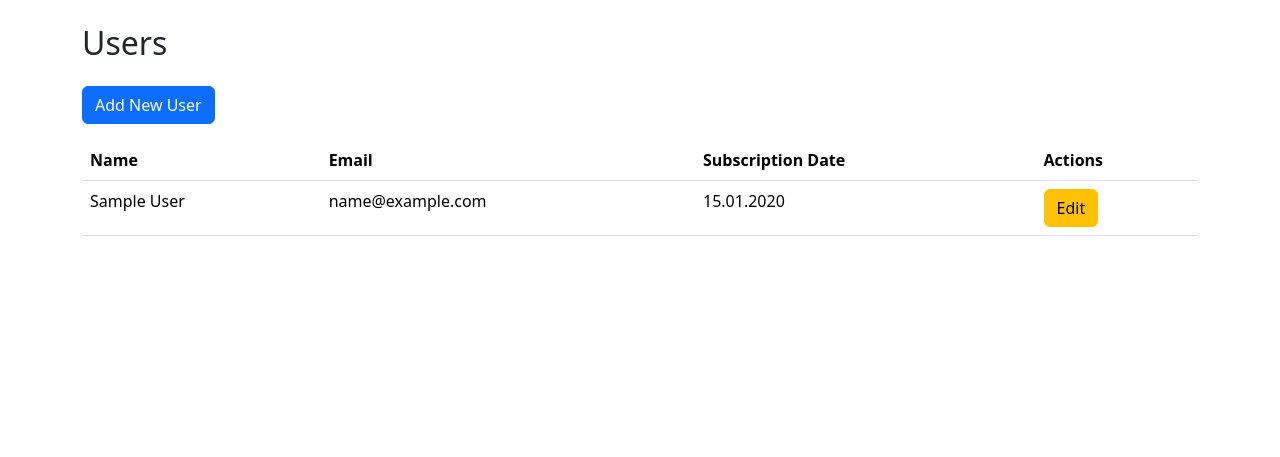
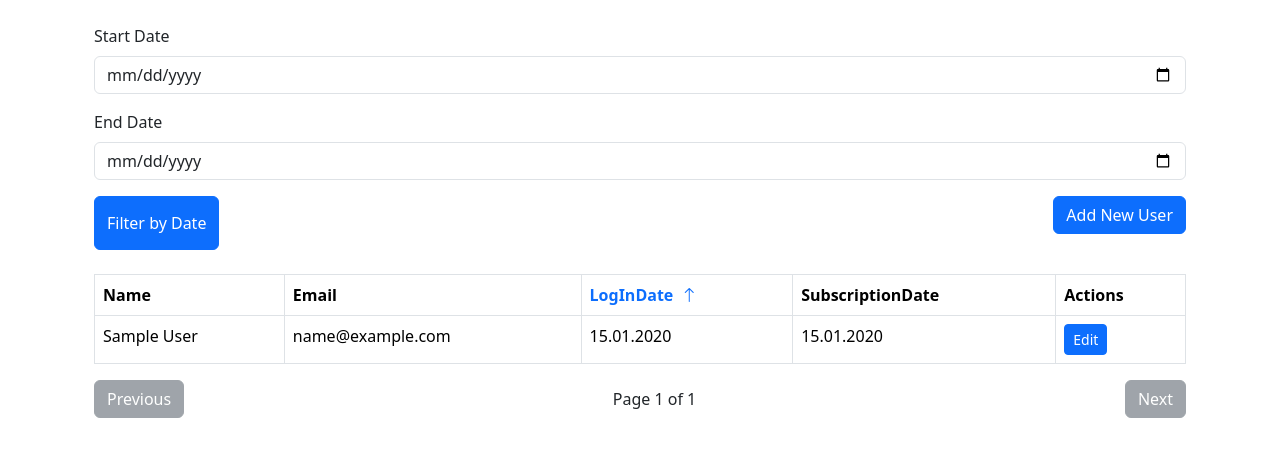
Before and after one commit to nearyou777/tickets_agregator, a Flask app: page /admin/users in a window 1280 px wide. Shown: the part 56-513 px from the top of the page. Run offline with Flask 3, Linux system fonts and the light colour scheme; a user stored in the database is signed in; tables that the repository leaves empty hold one stand-in row (values such as "Sample post"); parts of the project's set-up code (start-up, migrations or seed data) failed here and were passed over.

Commit message:
modified admin panel; alerts commands updated

```diff
--- a/telegram_bot/admin.py
+++ b/telegram_bot/admin.py
@@ -19,12 +19,36 @@ def index():
 @admin_bp.route('/users')
 @login_required
 def users():
+
     if not current_user.is_superuser:
         return "Access Denied", 403
+    per_page = 10
+    page = request.args.get('page', 1, type=int)
 
+    sort_by = request.args.get('sort_by', 'date_added')  # Default to sorting by Date Added
+    order = request.args.get('order', 'asc')  # Default to ascending order
+    start_date = request.args.get('start_date')  # Get the start date from query parameters
+    end_date = request.args.get('end_date')  # Get the end date from query parameters
+    if order not in ['asc', 'desc']:
+        order = 'asc'
     with Session() as session:
-        users = session.query(Users).all()
-    return render_template('admin/users.html', users=users)
+        users_query = session.query(Users)
+        if start_date and end_date:
+            start_date = datetime.strptime(start_date, '%Y-%m-%d')
+            end_date = datetime.strptime(end_date, '%Y-%m-%d')
+            users_query = users_query.filter(Users.LogInDate.between(start_date, end_date))
+
+        if sort_by == 'date_added':
+            if order == 'asc':
+                users_query = users_query.order_by(Users.LogInDate.asc())
+            else:
+                users_query = users_query.order_by(Users.LogInDate.desc())
+
+        total_users = users_query.count()
+
+        users = users_query.offset((page - 1) * per_page).limit(per_page).all()
+        total_pages = ceil(total_users / per_page)
+    return render_template('admin/users.html', users=users, page=page, total_pages=total_pages, sort_by=sort_by, order=order, start_date=start_date, end_date=end_date)
 
 
 @admin_bp.route('/users/edit_user/<int:user_id>', methods=['GET', 'POST'])
--- a/telegram_bot/bot.py
+++ b/telegram_bot/bot.py
@@ -430,16 +430,17 @@ def create_alert(message: types.Message):
     destination_country = message.text
     with Session() as session:
         add_wishlist(session=session, user_id=message.chat.id, destination_country=destination_country)
+    bot.send_message(message.chat.id, f'Successfully added a new alert for: <b>{destination_country}</b>')
 
 
 @bot.message_handler(commands=['my_alerts'])
 def show_alerts(message:types.Message):
-    msg = '''Here's all your alerts:(You can type number of your alert to remove it:⚠️'''
+    msg = '''Here's all your alerts:(You can type number of your alert to remove it):⚠️'''
     # for alert in
     with Session() as session:
         alerts = show_user_alerts(session, message.chat.id)
     if not alerts:
-        bot.send_message(message.chat.id, "⚠️ У вас нет активных алертов.")
+        bot.send_message(message.chat.id, "⚠️ You don't have any active alerts right now.")
         return
     for idx, i in enumerate(alerts):
         alert = f'''\n<b>{idx}. - Departure country: {i.destination_country}</b>'''
--- a/telegram_bot/templates/admin/users.html
+++ b/telegram_bot/templates/admin/users.html
@@ -1,13 +1,51 @@
 {%extends 'admin/base.html' %}
+    {%block additional_styles%}
+    <style>
+        /* Минимальная высота для ячеек заголовка */
+        th {
+            min-height: 50px;
+            vertical-align: middle;
+        }
+    </style>
+    {%endblock%}
+
 {%block content%}
-        <h2 class="mb-4">Users</h2>
+    <div class="container mt-4">
+        <form method="GET" action="{{ url_for('admin.users') }}">
+            <!-- Date filter form -->
+            <div class="mb-3">
+                <label for="start_date" class="form-label">Start Date</label>
+                <input type="date" id="start_date" name="start_date" value="{{ start_date }}" class="form-control">
+            </div>
+            <div class="mb-3">
+                <label for="end_date" class="form-label">End Date</label>
+                <input type="date" id="end_date" name="end_date" value="{{ end_date }}" class="form-control">
+            </div>
+            <div class="d-flex justify-content-between">
+                <button type="submit" class="btn btn-primary">Filter by Date</button>
                 <a href="{{ url_for('admin.add_user') }}" class="btn btn-primary mb-3">Add New User</a>
-        <table class="table">
+            </div>
+        </form>
+
+
+        <table class="table table-bordered mt-4">
             <thead>
                 <tr>
                     <th>Name</th>
                     <th>Email</th>
-                    <th>Subscription Date</th>
+                    <th>
+                        <a href="{{ url_for('admin.users', page=page, sort_by='date_added', order='asc' if order == 'desc' else 'desc', start_date=start_date, end_date=end_date) }}" class="text-decoration-none d-flex align-items-center">
+                            LogInDate
+                            {% if sort_by == 'date_added' %}
+                                {% if order == 'asc' %}
+                                    <i class="bi bi-arrow-up ms-2"></i>  <!-- Ascending arrow -->
+                                {% else %}
+                                    <i class="bi bi-arrow-down ms-2"></i>  <!-- Descending arrow -->
+                                {% endif %}
+                            {% endif %}
+                        </a>
+                    </th>
+                    <th>SubscriptionDate </th>
                     <th>Actions</th>
                 </tr>
             </thead>
@@ -16,13 +54,35 @@
                     <tr>
                         <td>{{ user.Name }}</td>
                         <td>{{ user.Email }}</td>
+                        <td>{{ user.LogInDate  | date('%d.%m.%Y')}}</td>
                         <td>{{ user.SubscriptionDate | date('%d.%m.%Y') }}</td>
                         <td>
-                        <a href="{{ url_for('admin.edit_user', user_id=user.ID) }}" class="btn btn-warning">Edit</a>
+                            <div class="d-flex justify-content-start">
+                                <a href="{{ url_for('admin.edit_user', user_id=user.ID) }}" class="btn btn-primary btn-sm me-2">Edit</a>
+                            </div>
                         </td>
                     </tr>
                 {% endfor %}
             </tbody>
         </table>
+
+        <!-- Pagination -->
+        <div class="d-flex justify-content-between align-items-center">
+            <div>
+                {% if page > 1 %}
+                    <a href="{{ url_for('admin.users', page=page-1, sort_by=sort_by, order=order, start_date=start_date, end_date=end_date) }}" class="btn btn-secondary me-2">Previous</a>
+                {% else %}
+                    <button class="btn btn-secondary" disabled>Previous</button>
+                {% endif %}
+            </div>
+            <span>Page {{ page }} of {{ total_pages }}</span>
+            <div>
+                {% if page < total_pages %}
+                    <a href="{{ url_for('admin.users', page=page+1, sort_by=sort_by, order=order, start_date=start_date, end_date=end_date) }}" class="btn btn-secondary ms-2">Next</a>
+                {% else %}
+                    <button class="btn btn-secondary" disabled>Next</button>
+                {% endif %}
+            </div>
+        </div>
     </div>
 {%endblock%}
```
Also changed, not shown: scraper/main.py (+7 -8 lines). Lines whose indentation alone changed are shown as unchanged.
